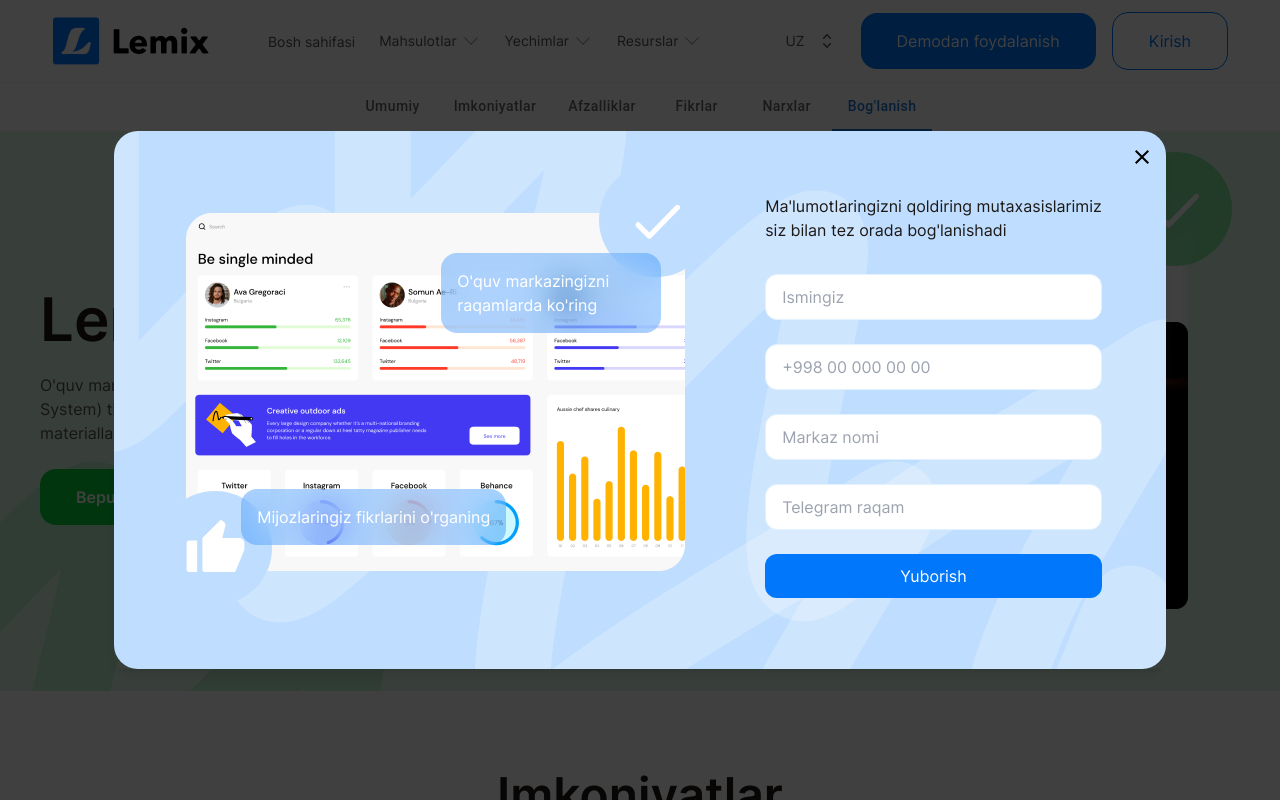
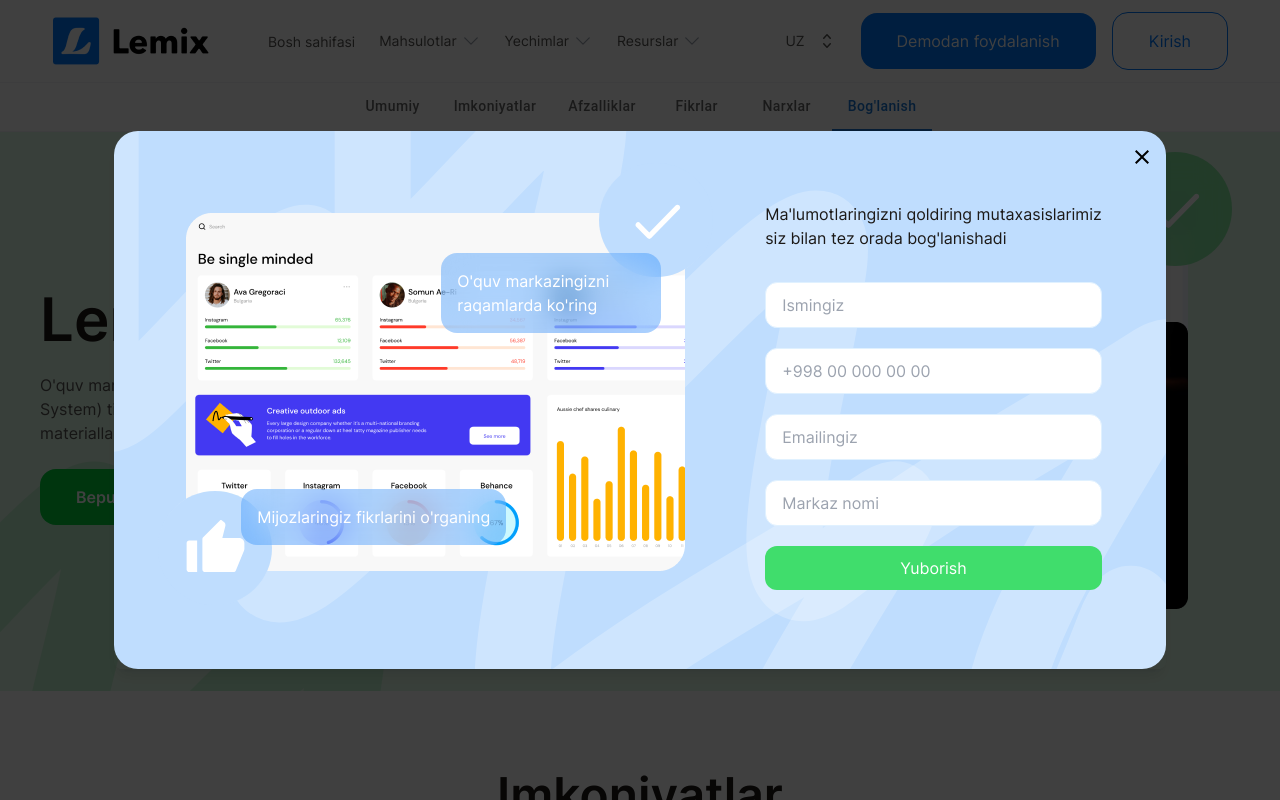
Before and after one commit to Soliha17/lemix, a React (Vite) app: page /exam in a window 1280 px wide. Both pictures are taken after a click on the button "Demodan foydalanish". Shown: the top 800 px of the page. Built offline with nearby package versions, Linux system fonts and the light colour scheme.

Commit message:
Make: form validation for contact card and modal | Add react-hook-form

```diff
--- a/package.json
+++ b/package.json
@@ -24,6 +24,7 @@
     "prop-types": "^15.8.1",
     "react": "^18.2.0",
     "react-dom": "^18.2.0",
+    "react-hook-form": "^7.45.4",
     "react-i18next": "^13.1.2",
     "react-multi-carousel": "^2.8.4",
     "react-router-dom": "^6.14.2"
--- a/src/index.css
+++ b/src/index.css
@@ -389,7 +389,7 @@
 .form__contact-card {
   display: flex;
   flex-direction: column;
-  gap: 24px;
+  gap: 20px;
 }
 
 .form__contact-card input {
--- a/src/ui/components/Cards/ContactCard.jsx
+++ b/src/ui/components/Cards/ContactCard.jsx
@@ -1,10 +1,23 @@
+import { useForm } from 'react-hook-form';
+
 import dashboardImg from 'src/assets/images/contact-dashboard.png';
 import done from 'src/assets/images/done-icon__contact.svg';
 import goodFilled from 'src/assets/images/good-filled__contact.svg';
 
 const ContactCard = () => {
+  const {
+    register,
+    handleSubmit,
+    formState: { errors },
+  } = useForm();
+
+  const onSubmit = (data) => console.log(data);
+
   return (
-    <div id="contact" className="contact-card mt-16 flex flex-col items-center gap-6 rounded-3xl bg-primary-100 p-6 sm:p-9 md:mt-24 md:gap-12 lg:mt-20 lg:flex-row xl:gap-20 xl:p-16 xl:pt-8">
+    <div
+      id="contact"
+      className="contact-card mt-16 flex flex-col items-center gap-6 rounded-3xl bg-primary-100 p-6 sm:p-9 md:mt-24 md:gap-12 lg:mt-20 lg:flex-row xl:gap-20 xl:p-16 xl:pt-8"
+    >
       <div className="relative ml-0 flex flex-col items-start lg:ml-8">
         <div className="circle__contact-card z-10 -mb-16 -mr-7 self-end">
           <img src={done} alt="done" />
@@ -27,13 +40,63 @@
             bog&apos;lanishadi
           </p>
         </div>
-        <div className="form__contact-card">
-          <input type="text" placeholder="Ismingiz" />
-          <input type="number" placeholder="+998 00 000 00 00" />
-          <input type="text" placeholder="Markaz nomi" />
-          <input type="number" placeholder="Telegram raqam" />
-          <button>Yuborish</button>
-        </div>
+        <form onSubmit={handleSubmit(onSubmit)} className="form__contact-card">
+          <div>
+            <input
+              name="firstName"
+              type="text"
+              className="w-full"
+              placeholder="Ismingiz"
+              {...register('firstName', { required: true })}
+            />
+            {errors.firstName && (
+              <p className="mt-1 text-xs font-bold text-red-600">Ism kiritish majburiy!</p>
+            )}
+          </div>
+
+          <div>
+            <input
+              name="phoneNumber"
+              type="number"
+              className="w-full"
+              placeholder="+998 00 000 00 00"
+              {...register('phoneNumber', { required: true })}
+            />
+            {errors.phoneNumber && (
+              <p className="mt-1 text-xs font-bold text-red-600">Raqam kiritish majburiy!</p>
+            )}
+          </div>
+
+          <div>
+            <input
+              name="email"
+              type="email"
+              className="w-full"
+              placeholder="Emailingiz"
+              {...register('email', { required: true, pattern: /^\S+@\S+$/i })}
+            />
+            {errors.email && (
+              <p className="mt-1 text-xs font-bold text-red-600">Email kiritish majburiy!</p>
+            )}
+          </div>
+
+          <div>
+            <input
+              name="centerName"
+              type="text"
+              className="w-full"
+              placeholder="Markaz nomi"
+              {...register('centerName', { required: true })}
+            />
+            {errors.centerName && (
+              <p className="mt-1 text-xs font-bold text-red-600">
+                Markaz nomini kiritish majburiy!
+              </p>
+            )}
+          </div>
+
+          <button onClick={handleSubmit}>Yuborish</button>
+        </form>
       </div>
     </div>
   );
--- a/src/ui/components/Layout/Header/LanguageSelect.jsx
+++ b/src/ui/components/Layout/Header/LanguageSelect.jsx
@@ -66,7 +66,7 @@
                     key={language.id}
                     className={({ active }) =>
                       classNames(
-                        active ? 'text-white bg-primary-75' : 'text-black-75',
+                        active ? 'text-white bg-primary-100' : 'text-black-75',
                         'relative cursor-default select-none py-2 pl-3 pr-9',
                       )
                     }
--- a/src/ui/components/atoms/ContactModal.jsx
+++ b/src/ui/components/atoms/ContactModal.jsx
@@ -1,9 +1,22 @@
+import { useForm } from 'react-hook-form';
+
 import dashboardImg from 'src/assets/images/contact-dashboard.png';
 import done from 'src/assets/images/done-icon__contact.svg';
 import goodFilled from 'src/assets/images/good-filled__contact.svg';
 import CloseIcon from '@mui/icons-material/Close';
 
 const ContactModal = ({ open, setOpen }) => {
+  const {
+    register,
+    handleSubmit,
+    formState: { errors },
+  } = useForm();
+
+  const onSubmit = (data) => {
+    setOpen(false);
+    console.log(data);
+  };
+
   return (
     <>
       {open ? (
@@ -52,13 +65,69 @@
                           orada bog&apos;lanishadi
                         </p>
                       </div>
-                      <div className="form__contact-card">
-                        <input type="text" placeholder="Ismingiz" />
-                        <input type="number" placeholder="+998 00 000 00 00" />
-                        <input type="text" placeholder="Markaz nomi" />
-                        <input type="number" placeholder="Telegram raqam" />
-                        <button className="send-btn__contact-modal">Yuborish</button>
-                      </div>
+                      <form onSubmit={handleSubmit(onSubmit)} className="form__contact-card">
+                        <div>
+                          <input
+                            name="firstName"
+                            type="text"
+                            className="w-full"
+                            placeholder="Ismingiz"
+                            {...register('firstName', { required: true })}
+                          />
+                          {errors.firstName && (
+                            <p className="mt-1 text-xs font-semibold text-red-600">
+                              Ism kiritish majburiy!
+                            </p>
+                          )}
+                        </div>
+
+                        <div>
+                          <input
+                            name="phoneNumber"
+                            type="number"
+                            className="w-full"
+                            placeholder="+998 00 000 00 00"
+                            {...register('phoneNumber', { required: true })}
+                          />
+                          {errors.phoneNumber && (
+                            <p className="mt-1 text-xs font-semibold text-red-600">
+                              Raqam kiritish majburiy!
+                            </p>
+                          )}
+                        </div>
+
+                        <div>
+                          <input
+                            name="email"
+                            type="email"
+                            className="w-full"
+                            placeholder="Emailingiz"
+                            {...register('email', { required: true, pattern: /^\S+@\S+$/i })}
+                          />
+                          {errors.email && (
+                            <p className="mt-1 text-xs font-semibold text-red-600">
+                              Email kiritish majburiy!
+                            </p>
+                          )}
+                        </div>
+
+                        <div>
+                          <input
+                            name="centerName"
+                            type="text"
+                            className="w-full"
+                            placeholder="Markaz nomi"
+                            {...register('centerName', { required: true })}
+                          />
+                          {errors.centerName && (
+                            <p className="mt-1 text-xs font-semibold text-red-600">
+                              Markaz nomini kiritish majburiy!
+                            </p>
+                          )}
+                        </div>
+
+                        <button onClick={handleSubmit}>Yuborish</button>
+                      </form>
                     </div>
                   </div>
                 </div>
```
Also changed, not shown: 1 other file (tests, documents, lock files or other folders).
